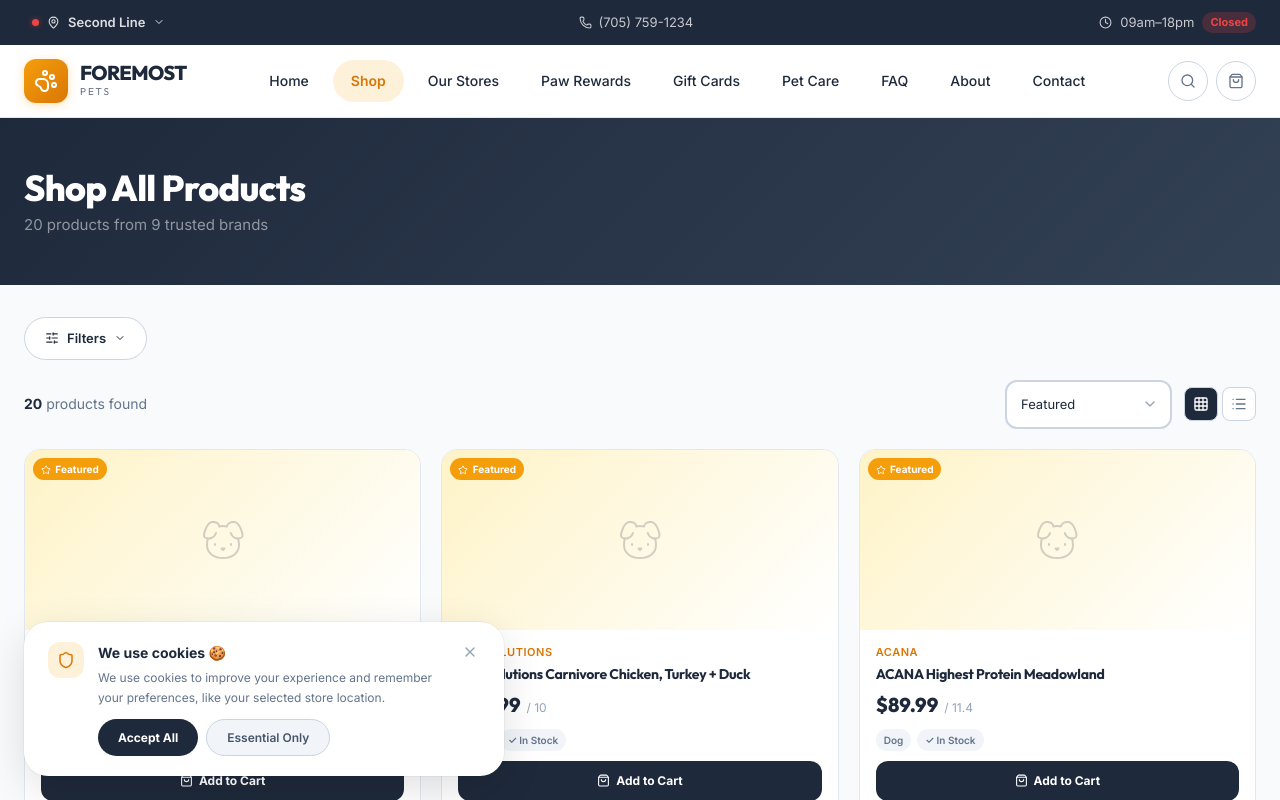
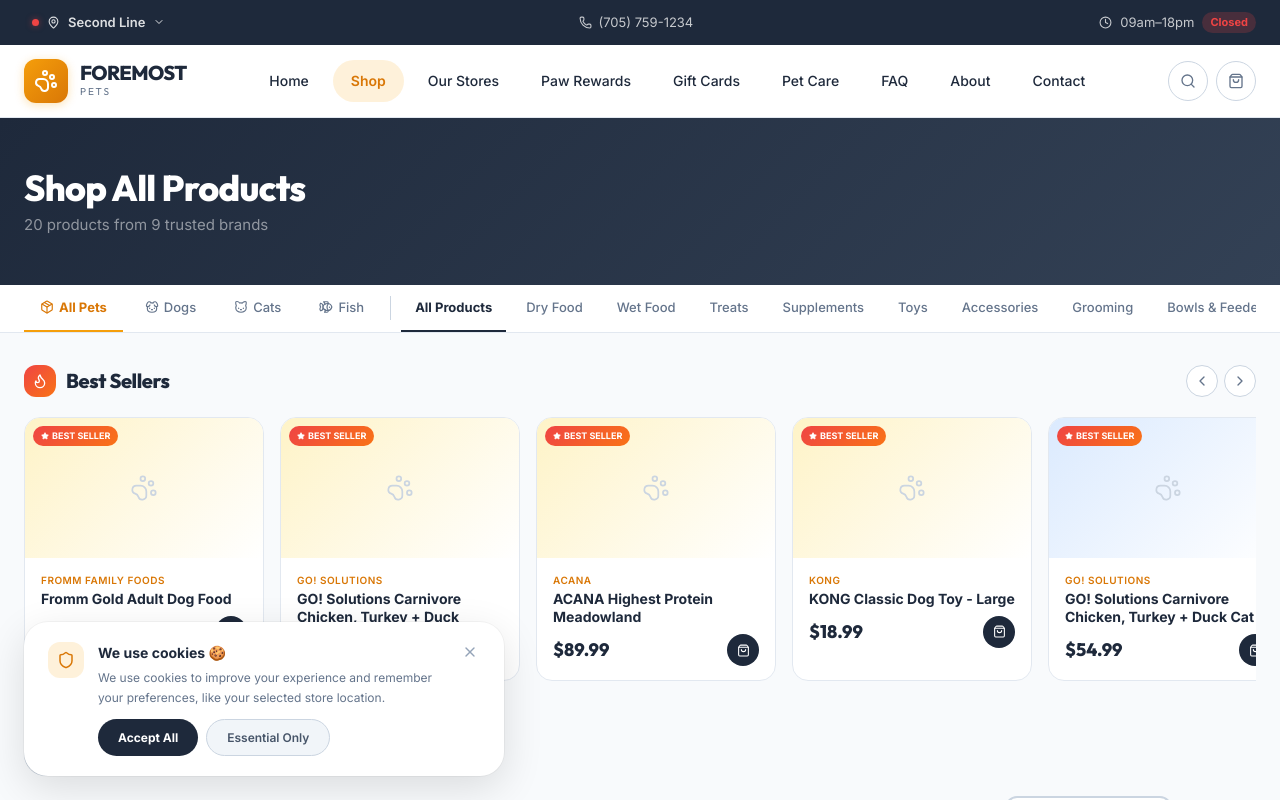
Before and after one commit to coja-mo/foremost-pets, a Next.js app: page /shop in a window 1280 px wide. Shown: the top 800 px of the page. Built offline with nearby package versions, Linux system fonts and the light colour scheme.

Commit message:
Shop: sticky dept sub-nav + best sellers carousel

```diff
--- a/src/app/shop/page.tsx
+++ b/src/app/shop/page.tsx
@@ -11,7 +11,9 @@
 import {
   Search, Filter, Grid3x3, List, ChevronDown, SlidersHorizontal,
   Dog, Cat, Fish, Package, Star, ArrowUpDown, ShoppingBag,
+  PawPrint, ChevronLeft, ChevronRight, Flame,
 } from 'lucide-react';
+import { useRef } from 'react';
 
 const CATEGORIES = [
   { id: 'all', label: 'All Products' },
@@ -93,6 +95,58 @@
           </p>
         </div>
       </section>
+
+      {/* Sticky Department Sub-Nav */}
+      <div style={{
+        position: 'sticky', top: 72, zIndex: 40,
+        background: 'rgba(255,255,255,0.92)', backdropFilter: 'blur(12px)',
+        borderBottom: '1px solid var(--fp-gray-100)',
+        padding: '0 24px',
+      }}>
+        <div style={{
+          maxWidth: 1280, margin: '0 auto',
+          display: 'flex', alignItems: 'center', gap: 6,
+          overflowX: 'auto', paddingBottom: 0,
+          scrollbarWidth: 'none',
+        }}>
+          {/* Pet type quick filters */}
+          {PET_TYPES.map(pt => (
+            <button key={pt.id} onClick={() => setPetType(pt.id)} style={{
+              display: 'flex', alignItems: 'center', gap: 5,
+              padding: '12px 16px', whiteSpace: 'nowrap',
+              borderBottom: `2px solid ${petType === pt.id ? 'var(--fp-amber)' : 'transparent'}`,
+              background: 'transparent', border: 'none',
+              borderBottomWidth: 2, borderBottomStyle: 'solid',
+              borderBottomColor: petType === pt.id ? 'var(--fp-amber)' : 'transparent',
+              cursor: 'pointer', fontSize: 13, fontWeight: petType === pt.id ? 700 : 500,
+              color: petType === pt.id ? 'var(--fp-amber-dark)' : 'var(--fp-gray-400)',
+              transition: 'all 0.2s ease',
+            }}>
+              <pt.icon size={14} /> {pt.label}
+            </button>
+          ))}
+
+          <div style={{ width: 1, height: 24, background: 'var(--fp-gray-200)', margin: '0 4px', flexShrink: 0 }} />
+
+          {/* Category quick filters */}
+          {CATEGORIES.map(cat => (
+            <button key={cat.id} onClick={() => setCategory(cat.id)} style={{
+              padding: '12px 14px', whiteSpace: 'nowrap',
+              background: 'transparent', border: 'none',
+              borderBottomWidth: 2, borderBottomStyle: 'solid',
+              borderBottomColor: category === cat.id ? 'var(--fp-navy)' : 'transparent',
+              cursor: 'pointer', fontSize: 13, fontWeight: category === cat.id ? 700 : 500,
+              color: category === cat.id ? 'var(--fp-navy)' : 'var(--fp-gray-400)',
+              transition: 'all 0.2s ease',
+            }}>
+              {cat.label}
+            </button>
+          ))}
+        </div>
+      </div>
+
+      {/* Best Sellers Carousel */}
+      <BestSellersCarousel products={activeProducts} addItem={addItem} />
 
       <div style={{
         maxWidth: 1280, margin: '0 auto', padding: '32px 24px',
@@ -393,3 +447,135 @@
     </div>
   );
 }
+
+/* ===== Best Sellers Carousel ===== */
+function BestSellersCarousel({ products, addItem }: { products: any[]; addItem: (p: any) => void }) {
+  const scrollRef = useRef<HTMLDivElement>(null);
+  const bestSellers = products.filter(p => p.isFeatured).slice(0, 10);
+
+  if (bestSellers.length === 0) return null;
+
+  const scroll = (dir: 'left' | 'right') => {
+    if (!scrollRef.current) return;
+    const amount = 280;
+    scrollRef.current.scrollBy({ left: dir === 'left' ? -amount : amount, behavior: 'smooth' });
+  };
+
+  return (
+    <section style={{
+      maxWidth: 1280, margin: '0 auto', padding: '32px 24px 8px',
+    }}>
+      <div style={{ display: 'flex', justifyContent: 'space-between', alignItems: 'center', marginBottom: 16 }}>
+        <div style={{ display: 'flex', alignItems: 'center', gap: 10 }}>
+          <div style={{
+            width: 32, height: 32, borderRadius: 'var(--radius-md)',
+            background: 'linear-gradient(135deg, #ef4444, #f97316)',
+            display: 'flex', alignItems: 'center', justifyContent: 'center',
+          }}>
+            <Flame size={16} color="white" />
+          </div>
+          <h2 style={{
+            fontFamily: 'var(--font-heading)', fontSize: 20, fontWeight: 800,
+            color: 'var(--fp-navy)',
+          }}>Best Sellers</h2>
+        </div>
+        <div style={{ display: 'flex', gap: 6 }}>
+          <button onClick={() => scroll('left')} style={{
+            width: 32, height: 32, borderRadius: 'var(--radius-full)',
+            border: '1px solid var(--fp-gray-200)', background: 'white',
+            cursor: 'pointer', display: 'flex', alignItems: 'center', justifyContent: 'center',
+            color: 'var(--fp-gray-400)', transition: 'all 0.2s ease',
+          }}><ChevronLeft size={16} /></button>
+          <button onClick={() => scroll('right')} style={{
+            width: 32, height: 32, borderRadius: 'var(--radius-full)',
+            border: '1px solid var(--fp-gray-200)', background: 'white',
+            cursor: 'pointer', display: 'flex', alignItems: 'center', justifyContent: 'center',
+            color: 'var(--fp-gray-400)', transition: 'all 0.2s ease',
+          }}><ChevronRight size={16} /></button>
+        </div>
+      </div>
+
+      <div style={{ position: 'relative' }}>
+        {/* Fade edges */}
+        <div style={{
+          position: 'absolute', left: 0, top: 0, bottom: 0, width: 40,
+          background: 'linear-gradient(90deg, var(--fp-bg), transparent)',
+          zIndex: 2, pointerEvents: 'none',
+        }} />
+        <div style={{
+          position: 'absolute', right: 0, top: 0, bottom: 0, width: 40,
+          background: 'linear-gradient(270deg, var(--fp-bg), transparent)',
+          zIndex: 2, pointerEvents: 'none',
+        }} />
+
+        <div ref={scrollRef} style={{
+          display: 'flex', gap: 16, overflowX: 'auto',
+          scrollbarWidth: 'none', padding: '4px 0 12px',
+          scrollSnapType: 'x mandatory',
+        }}>
+          {bestSellers.map(product => (
+            <Link key={product.id} href={`/shop/${product.slug}`} style={{
+              flexShrink: 0, width: 240, scrollSnapAlign: 'start',
+              background: 'white', borderRadius: 'var(--radius-lg)',
+              border: '1px solid var(--fp-gray-100)',
+              overflow: 'hidden', textDecoration: 'none',
+              transition: 'transform 0.2s ease, box-shadow 0.2s ease',
+            }}>
+              {/* Image placeholder */}
+              <div style={{
+                height: 140, position: 'relative',
+                background: `linear-gradient(135deg, ${
+                  product.petType.includes('dog') ? '#fef3c7' : product.petType.includes('cat') ? '#dbeafe' : '#d1fae5'
+                }, white)`,
+                display: 'flex', alignItems: 'center', justifyContent: 'center',
+              }}>
+                <PawPrint size={28} strokeWidth={1.5} color="var(--fp-gray-200)" />
+                <span style={{
+                  position: 'absolute', top: 8, left: 8,
+                  fontSize: 9, fontWeight: 700, padding: '3px 8px',
+                  borderRadius: 'var(--radius-full)',
+                  background: 'linear-gradient(135deg, #ef4444, #f97316)',
+                  color: 'white', textTransform: 'uppercase',
+                  display: 'flex', alignItems: 'center', gap: 3,
+                }}>
+                  <Star size={8} fill="white" /> Best Seller
+                </span>
+              </div>
+              <div style={{ padding: '14px 16px' }}>
+                <div style={{
+                  fontSize: 10, fontWeight: 600, color: 'var(--fp-amber-dark)',
+                  textTransform: 'uppercase', letterSpacing: '0.05em', marginBottom: 2,
+                }}>{product.brand}</div>
+                <div style={{
+                  fontSize: 14, fontWeight: 700, color: 'var(--fp-navy)',
+                  marginBottom: 8, lineHeight: 1.3,
+                  overflow: 'hidden', textOverflow: 'ellipsis',
+                  display: '-webkit-box', WebkitLineClamp: 2, WebkitBoxOrient: 'vertical' as any,
+                }}>{product.name}</div>
+                <div style={{ display: 'flex', justifyContent: 'space-between', alignItems: 'center' }}>
+                  <span style={{
+                    fontSize: 18, fontWeight: 800, fontFamily: 'var(--font-heading)',
+                    color: 'var(--fp-navy)',
+                  }}>${product.price.toFixed(2)}</span>
+                  <button onClick={(e) => {
+                    e.preventDefault();
+                    addItem(product);
+                    toast.success(`${product.name} added!`);
+                  }} style={{
+                    width: 32, height: 32, borderRadius: 'var(--radius-full)',
+                    background: 'var(--fp-navy)', color: 'white',
+                    border: 'none', cursor: 'pointer',
+                    display: 'flex', alignItems: 'center', justifyContent: 'center',
+                    transition: 'transform 0.2s ease',
+                  }}>
+                    <ShoppingBag size={13} />
+                  </button>
+                </div>
+              </div>
+            </Link>
+          ))}
+        </div>
+      </div>
+    </section>
+  );
+}
```
